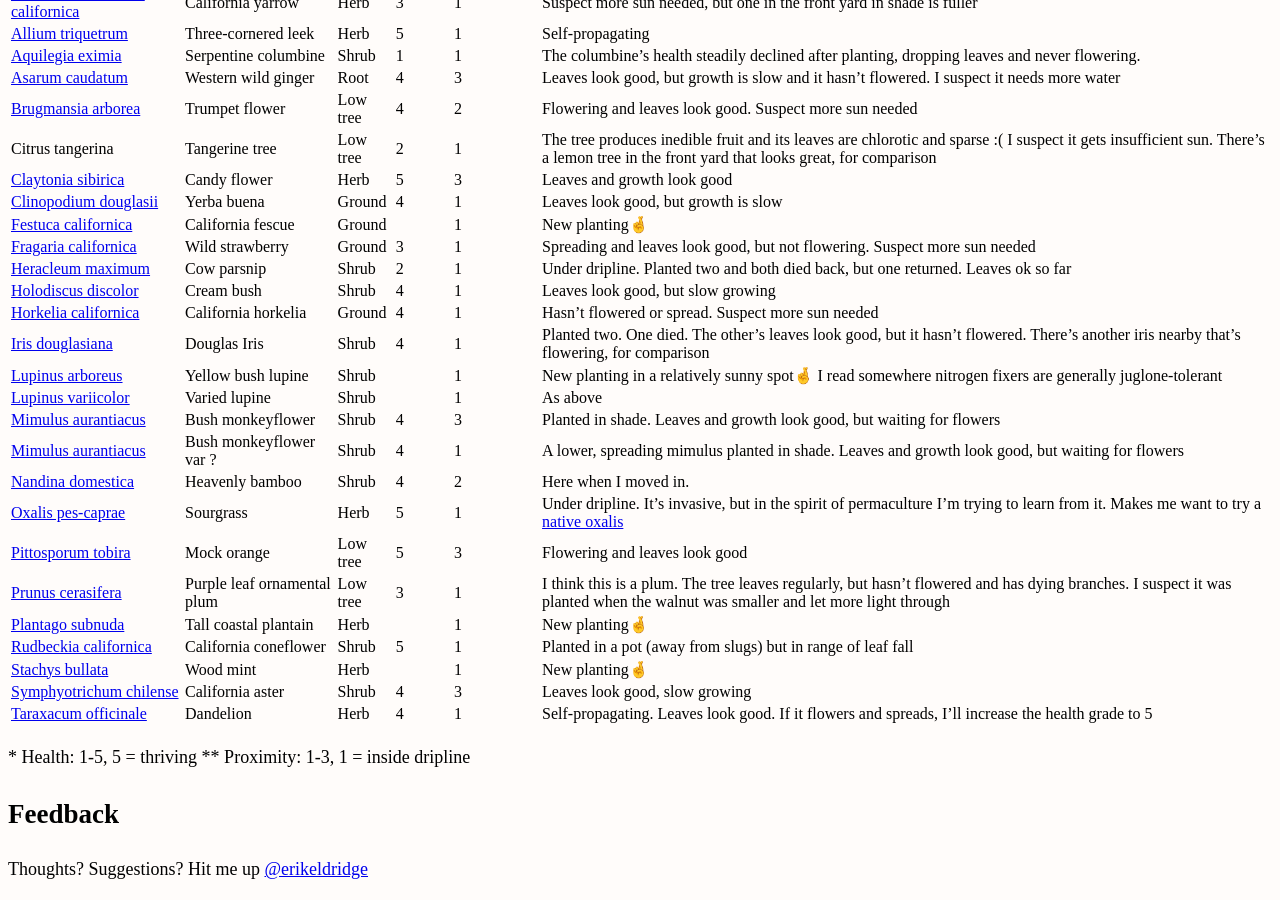
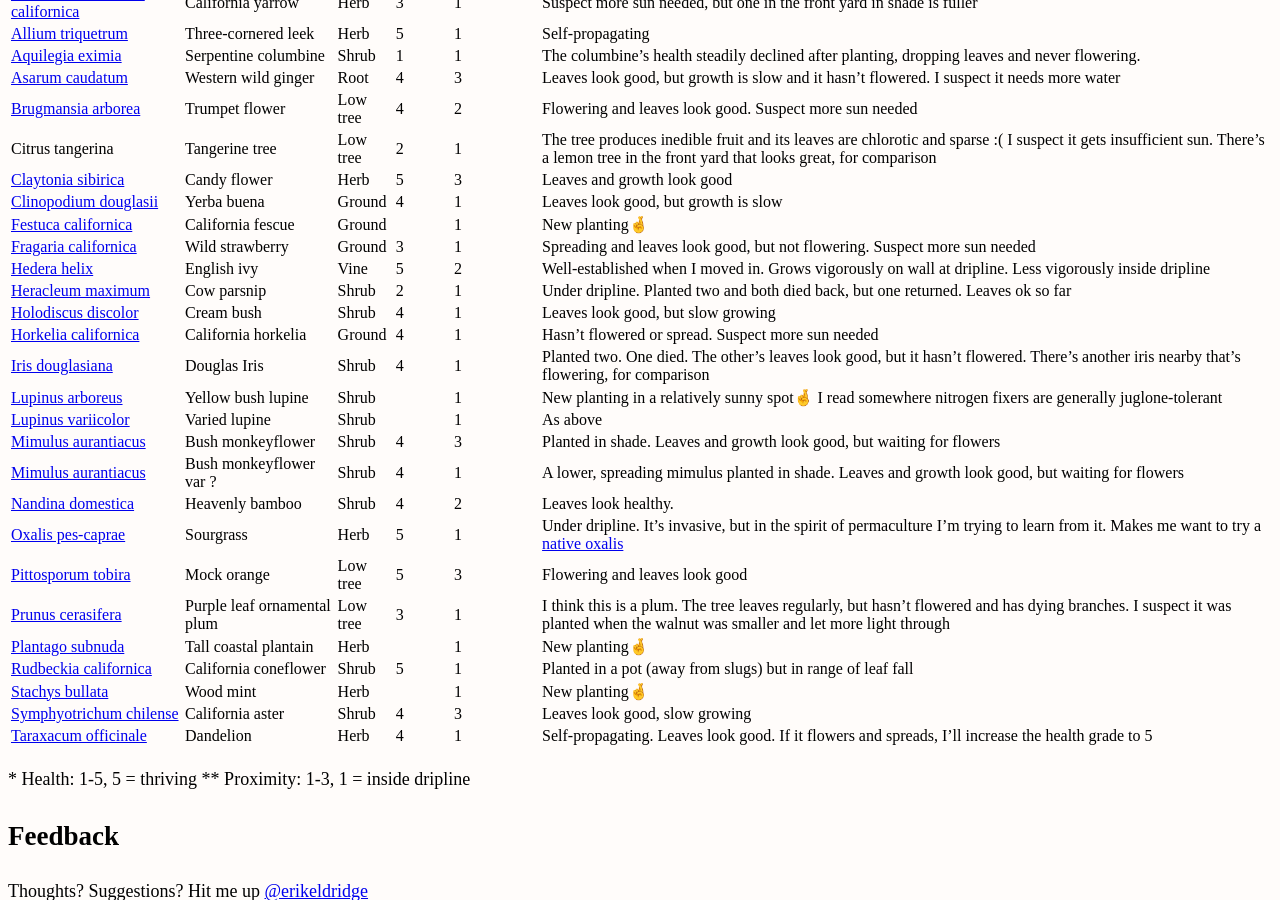
Before and after one commit to erikeldridge/erikeldridge.github.com, a Jekyll site: the page built from _posts/2018-01-20-walnut-guild.md, in a window 1280 px wide and 900 px high, scrolled down 630 px. Built offline with Jekyll 4.4.1, drawn with Linux system fonts in a browser that asks for light colours; nearby versions of some CDN libraries.

Commit message:
Update from Forestry.io - 2018-01-20-walnut-guild.md

```diff
--- a/_posts/2018-01-20-walnut-guild.md
+++ b/_posts/2018-01-20-walnut-guild.md
@@ -39,6 +39,7 @@ Here are the plants I've tried:
 | [Clinopodium douglasii](https://www.inaturalist.org/taxa/53203-Clinopodium-douglasii) | Yerba buena | Ground | 4 | 1 | Leaves look good, but growth is slow |
 | [Festuca californica](https://www.inaturalist.org/taxa/57169-Festuca-californica)  | California fescue | Ground | | 1 | New planting🤞|
 | [Fragaria californica](https://www.inaturalist.org/taxa/61095-Fragaria-vesca-californica) | Wild strawberry | Ground | 3 | 1 | Spreading and leaves look good, but not flowering. Suspect more sun needed |
+| [Hedera helix](https://www.inaturalist.org/taxa/55882-Hedera-helix) | English ivy | Vine | 5 | 2 | Well-established when I moved in. Grows vigorously on wall at dripline. Less vigorously inside dripline |
 | [Heracleum maximum](https://www.inaturalist.org/taxa/53094-Heracleum-maximum) | Cow parsnip | Shrub | 2 | 1 | Under dripline. Planted two and both died back, but one returned. Leaves ok so far |
 | [Holodiscus discolor](https://www.inaturalist.org/taxa/53414-Holodiscus-discolor) | Cream bush | Shrub | 4 | 1 | Leaves look good, but slow growing |
 | [Horkelia californica](https://www.inaturalist.org/taxa/61737-Horkelia-californica) | California horkelia | Ground | 4 | 1 | Hasn't flowered or spread. Suspect more sun needed |
@@ -47,7 +48,7 @@ Here are the plants I've tried:
 | [Lupinus variicolor](https://www.inaturalist.org/taxa/61018-Lupinus-variicolor) | Varied lupine | Shrub | | 1 | As above |
 | [Mimulus aurantiacus](https://www.inaturalist.org/taxa/48858-Mimulus-aurantiacus) | Bush monkeyflower | Shrub | 4 | 3 | Planted in shade. Leaves and growth look good, but waiting for flowers |
 | [Mimulus aurantiacus](https://www.inaturalist.org/taxa/48858-Mimulus-aurantiacus) | Bush monkeyflower var ? | Shrub | 4 | 1 | A lower, spreading mimulus planted in shade. Leaves and growth look good, but waiting for flowers |
-| [Nandina domestica](https://www.inaturalist.org/taxa/127010-Nandina-domestica) | Heavenly bamboo | Shrub | 4 | 2 | Here when I moved in. |
+| [Nandina domestica](https://www.inaturalist.org/taxa/127010-Nandina-domestica) | Heavenly bamboo | Shrub | 4 | 2 | Leaves look healthy. |
 | [Oxalis pes-caprae](https://www.inaturalist.org/taxa/53169-Oxalis-pes-caprae) | Sourgrass | Herb | 5 | 1 | Under dripline. It's invasive, but in the spirit of permaculture I'm trying to learn from it. Makes me want to try a [native oxalis](https://www.inaturalist.org/taxa/78298-Oxalis-californica) |
 | [Pittosporum tobira](https://www.inaturalist.org/taxa/78592-Pittosporum-tobira)| Mock orange | Low tree | 5 | 3 | Flowering and leaves look good |
 | [Prunus cerasifera](https://www.inaturalist.org/taxa/55837-Prunus-cerasifera) | Purple leaf ornamental plum | Low tree | 3 | 1 | I think this is a plum. The tree leaves regularly, but hasn't flowered and has dying branches. I suspect it was planted when the walnut was smaller and let more light through |
```
